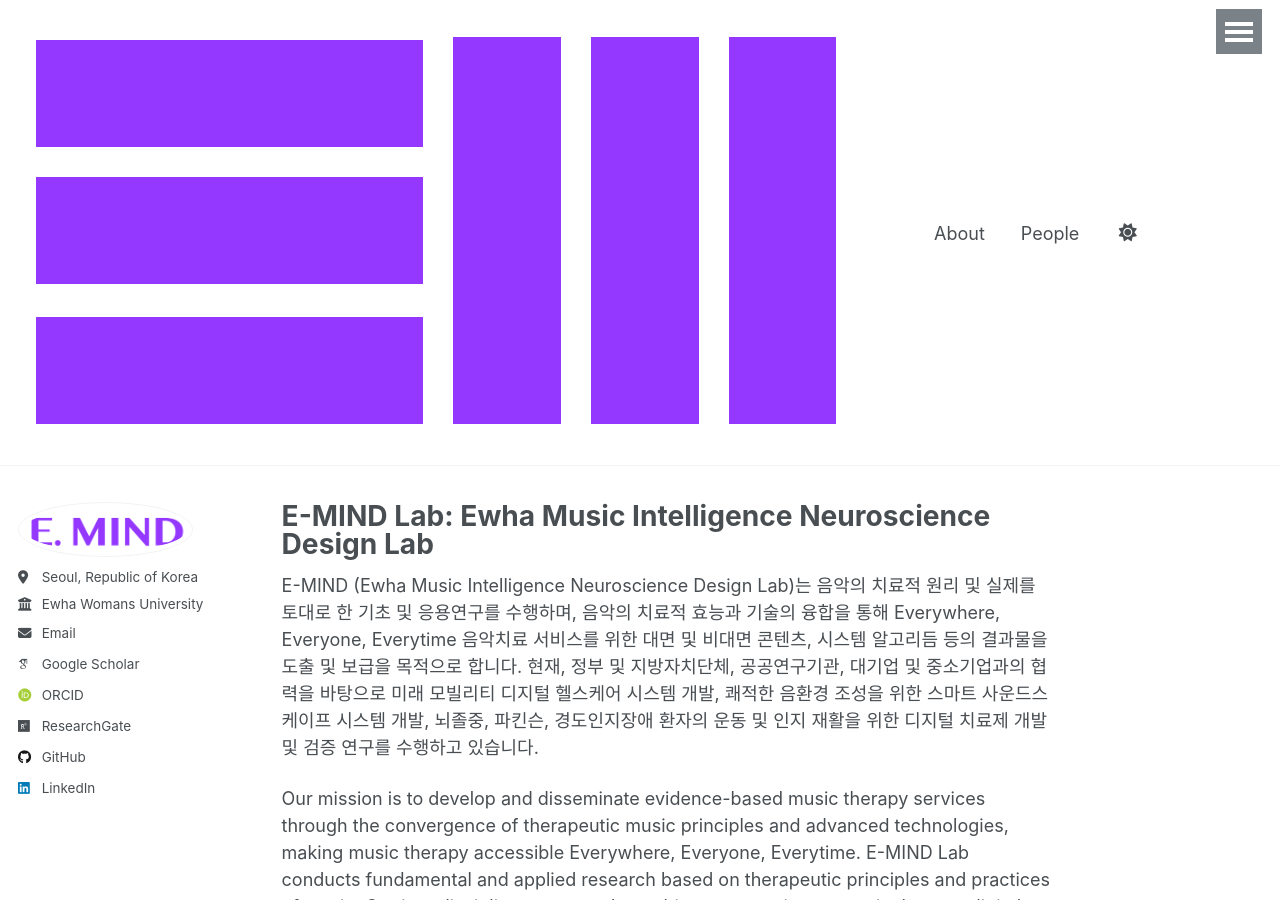
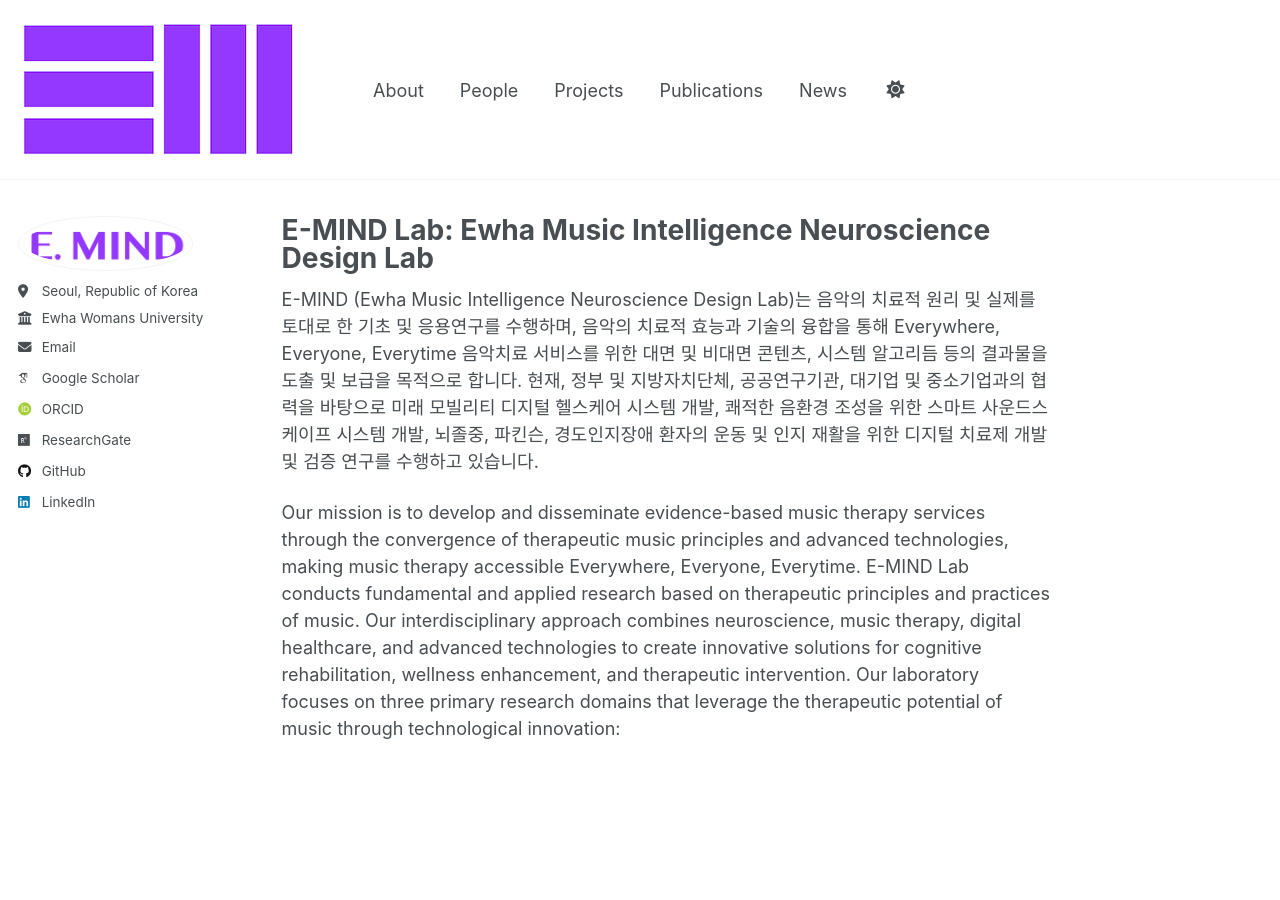
Before and after one commit to eunjujeong/E.MIND, a Jekyll site: the page built from _pages/about.md, in a window 1280 px wide and 900 px high. Built offline with Jekyll 4.4.1, drawn with Linux system fonts in a browser that asks for light colours; some web fonts are replaced; a script that is not in the unit is left out.

Commit message:
Update masthead.html

```diff
--- a/_includes/masthead.html
+++ b/_includes/masthead.html
@@ -6,7 +6,7 @@
       <nav id="site-nav" class="greedy-nav">
         <button><div class="navicon"></div></button>
         <ul class="visible-links">
-          <li class="masthead__menu-item masthead__menu-item--lg persist"><a href="{{ base_path }}/"><img src="{{ base_path }}/images/logo1.png" alt="E-MIND Lab" height="10"></a></li>
+          <li class="masthead__menu-item masthead__menu-item--lg persist"><a href="{{ base_path }}/"><img src="{{ base_path }}/images/logo3.png" alt="E-MIND Lab" height="10"></a></li>
           {% for link in site.data.navigation.main %}
             {% if link.url contains 'http' %}
               {% assign domain = '' %}
```
